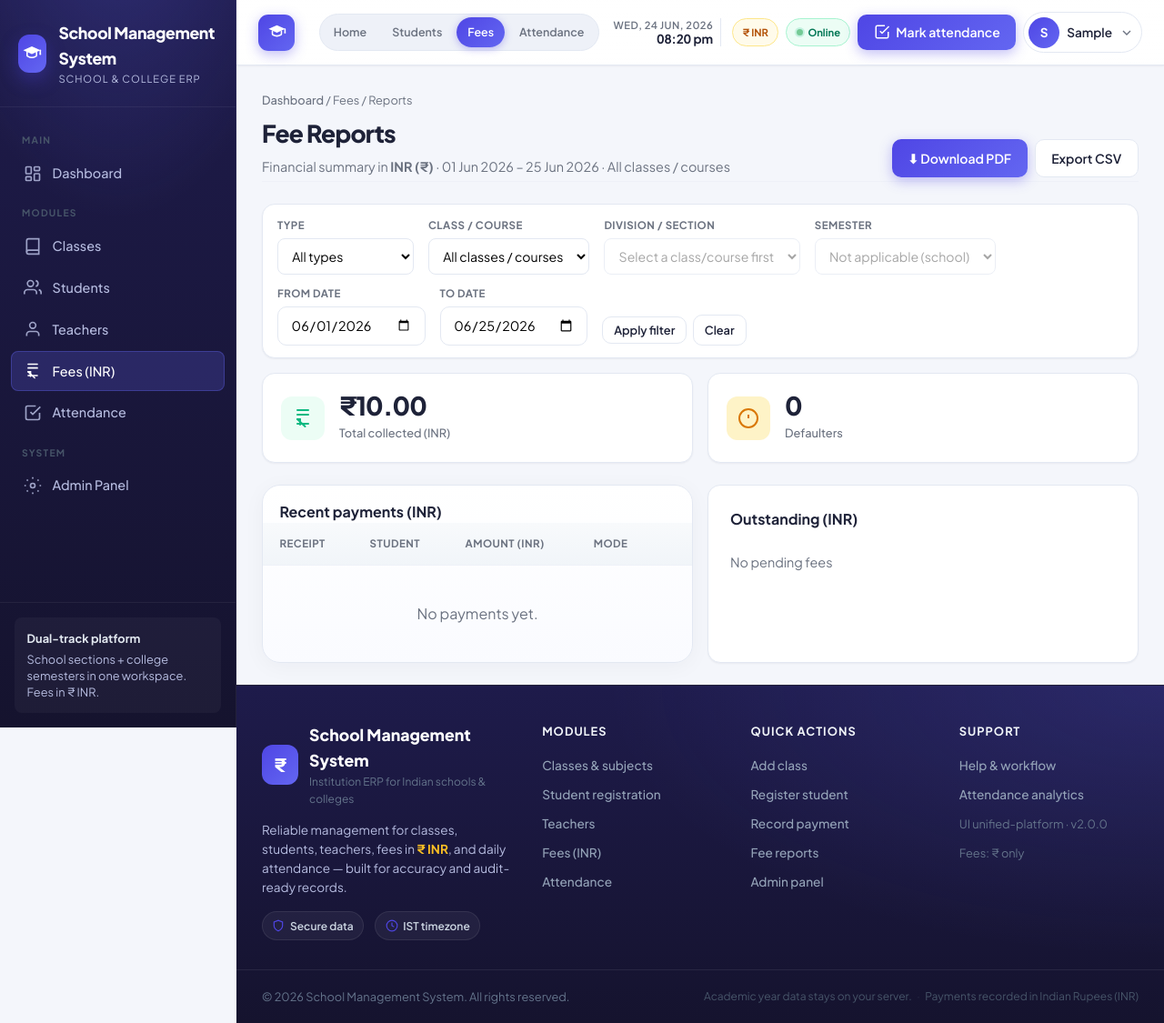
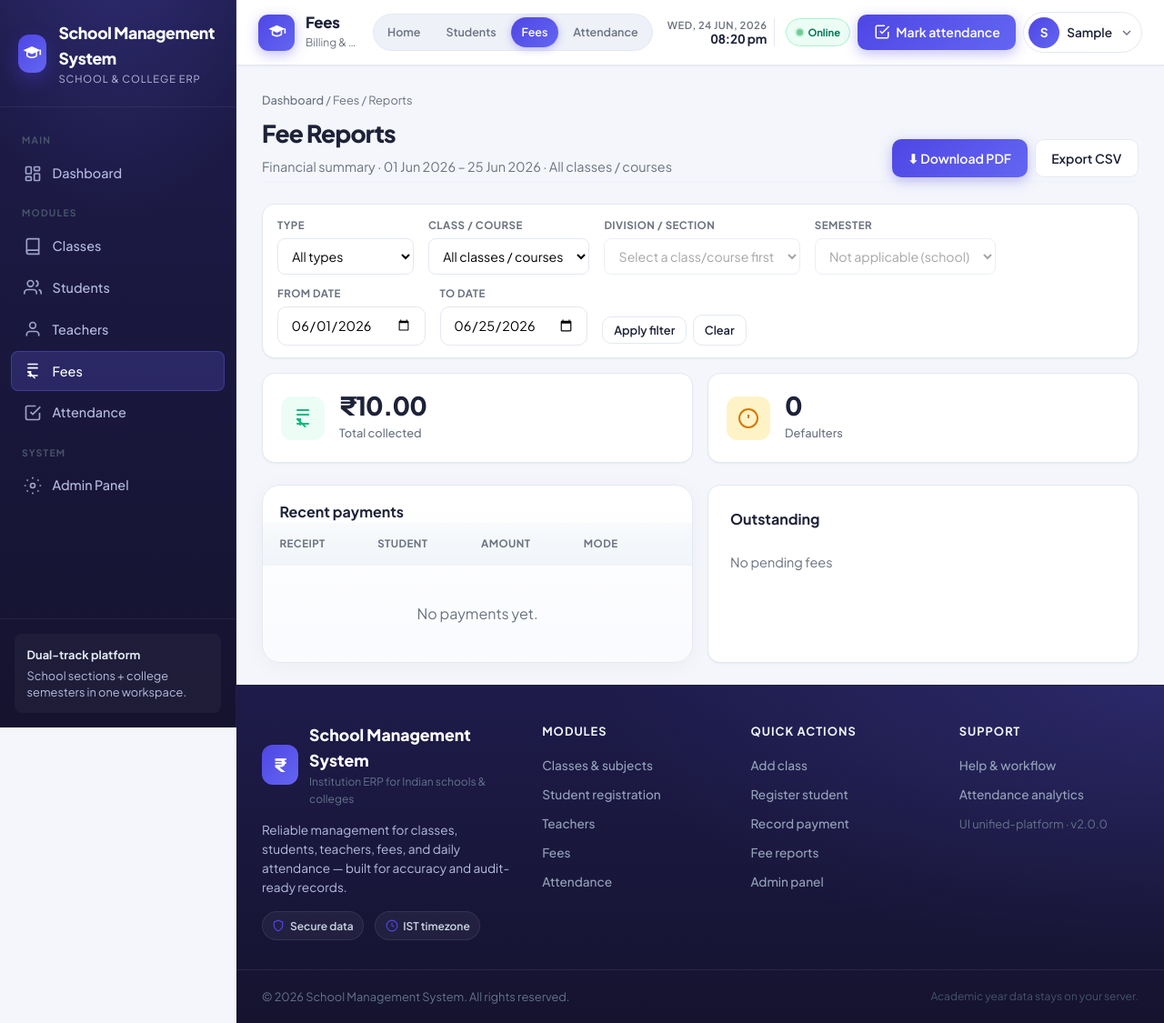
Before and after one commit to fenalisangani/school-management-system, a Django app: page /fees/reports/ in a window 1280 px wide. Shown: the whole page at 91% size. Run offline with Django 5.2, Linux system fonts and the light colour scheme; a user stored in the database is signed in; tables that the repository leaves empty hold one stand-in row (values such as "Sample post").

Commit message:
Remove Fees in INR tagline text from website UI

```diff
--- a/core/context_processors.py
+++ b/core/context_processors.py
@@ -11,7 +11,7 @@ def site_settings(request):
         '/classes/': ('Classes & Courses', 'School standards · College programs'),
         '/students/': ('Students', 'School & college enrollment'),
         '/teachers/': ('Teachers', 'Faculty & assignments'),
-        '/fees/': ('Fees', f'Billing in {getattr(settings, "CURRENCY_SYMBOL", "₹")} INR'),
+        '/fees/': ('Fees', 'Billing & payments'),
         '/attendance/': ('Attendance', 'Daily records & reports'),
         '/admin/': ('Administration', 'System configuration'),
     }
--- a/core/report_pdf.py
+++ b/core/report_pdf.py
@@ -35,7 +35,7 @@ BRAND_SURFACE = colors.HexColor('#f8fafc')
 
 LOGO_PATH = Path(settings.BASE_DIR) / 'static' / 'img' / 'pdf_logo.png'
 INSTITUTION_NAME = 'School Management System'
-INSTITUTION_TAGLINE = 'School & College ERP · Fees in INR · Attendance & Reports'
+INSTITUTION_TAGLINE = 'School & College ERP · Attendance & Reports'
 
 
 def pdf_inr(amount):
--- a/fees/forms.py
+++ b/fees/forms.py
@@ -46,10 +46,10 @@ class FeeStructureItemForm(forms.ModelForm):
         model = FeeStructureItem
         fields = ['component', 'amount', 'frequency']
         labels = {
-            'amount': 'Amount (INR)',
+            'amount': 'Amount',
         }
         help_texts = {
-            'amount': 'Enter amount in Indian Rupees (₹).',
+            'amount': 'Enter amount in ₹.',
         }
         widgets = {
             'amount': forms.NumberInput(attrs=INR_ATTRS),
@@ -64,7 +64,7 @@ class StudentFeeAssignmentForm(forms.ModelForm):
             'scholarship_notes', 'due_date',
         ]
         labels = {
-            'discount_amount': 'Discount (INR)',
+            'discount_amount': 'Discount',
         }
         help_texts = {
             'discount_amount': 'Scholarship or discount amount in ₹.',
@@ -91,11 +91,11 @@ class FeePaymentForm(forms.ModelForm):
             'installment_number', 'late_fee', 'notes',
         ]
         labels = {
-            'amount': 'Payment amount (INR)',
-            'late_fee': 'Late fee (INR)',
+            'amount': 'Payment amount',
+            'late_fee': 'Late fee',
         }
         help_texts = {
-            'amount': 'Amount received in Indian Rupees (₹).',
+            'amount': 'Amount received in ₹.',
             'late_fee': 'Optional late fee in ₹.',
         }
         widgets = {
--- a/fees/views.py
+++ b/fees/views.py
@@ -243,7 +243,7 @@ def fee_report_pdf(request):
             f'<b>Period:</b> {report_date_label(filter_form)}',
             f'<b>Scope:</b> {scope_label(filter_form)}',
         ],
-        headers=['Receipt', 'Student', 'Class', 'Amount (INR)', 'Mode', 'Paid on'],
+        headers=['Receipt', 'Student', 'Class', 'Amount', 'Mode', 'Paid on'],
         rows=payment_rows,
         summary_stats=[
             {'label': 'Total collected', 'value': pdf_inr(total_collected), 'tone': 'success'},
@@ -264,7 +264,7 @@ def fee_payments_export(request):
     writer = csv.writer(response)
     writer.writerow([
         'Receipt', 'Student ID', 'Student', 'Class', 'Structure',
-        'Amount (INR)', 'Late Fee (INR)', 'Mode', 'Paid At',
+        'Amount', 'Late fee', 'Mode', 'Paid At',
     ])
     for p in payments:
         writer.writerow([
--- a/templates/base.html
+++ b/templates/base.html
@@ -4,7 +4,7 @@
 <head>
     <meta charset="UTF-8">
     <meta name="viewport" content="width=device-width, initial-scale=1.0">
-    <meta name="description" content="School Management System — Institution ERP for classes, students, teachers, fees in INR, and attendance.">
+    <meta name="description" content="School Management System — Institution ERP for classes, students, teachers, fees, and attendance.">
     <title>{% block title %}School Management System{% endblock %}</title>
     <link rel="icon" href="{% static 'favicon.svg' %}" type="image/svg+xml">
     <link rel="preconnect" href="https://fonts.googleapis.com">
@@ -48,7 +48,7 @@
                 </a>
                 <a href="{% url 'fee_structure_list' %}" class="nav-item {% if '/fees/' in request.path %}active{% endif %}">
                     {% include 'partials/icon_inr.html' %}
-                    Fees (INR)
+                    Fees
                 </a>
                 <a href="{% url 'student_attendance_list' %}" class="nav-item {% if '/attendance/' in request.path %}active{% endif %}">
                     <svg viewBox="0 0 24 24" fill="none" stroke="currentColor" stroke-width="2"><path d="M9 11l3 3L22 4"/><path d="M21 12v7a2 2 0 01-2 2H5a2 2 0 01-2-2V5a2 2 0 012-2h11"/></svg>
@@ -65,7 +65,7 @@
             <div class="sidebar-footer">
                 <div class="sidebar-tip">
                     <strong>Dual-track platform</strong>
-                    <p>School sections + college semesters in one workspace. Fees in {{ CURRENCY_SYMBOL }} INR.</p>
+                    <p>School sections + college semesters in one workspace.</p>
                 </div>
             </div>
         </aside>
--- a/templates/fees/fee_report.html
+++ b/templates/fees/fee_report.html
@@ -8,7 +8,7 @@
 <div class="page-header">
     <div class="page-header-text">
         <h1>Fee Reports</h1>
-        <p class="page-subtitle">Financial summary in <strong>INR ({{ CURRENCY_SYMBOL }})</strong>{% if date_range_label %} · {{ date_range_label }}{% endif %}{% if scope_label %} · {{ scope_label }}{% endif %}</p>
+        <p class="page-subtitle">Financial summary{% if date_range_label %} · {{ date_range_label }}{% endif %}{% if scope_label %} · {{ scope_label }}{% endif %}</p>
     </div>
     <div class="actions">
         <a href="{% url 'fee_report_pdf' %}?{{ request.GET.urlencode }}" class="btn btn-primary">⬇ Download PDF</a>
@@ -25,7 +25,7 @@
         </div>
         <div class="stat-body">
             <span class="stat-value">{{ total_collected|inr }}</span>
-            <span class="stat-label">Total collected (INR)</span>
+            <span class="stat-label">Total collected</span>
         </div>
     </article>
     <article class="stat-card stat-amber">
@@ -41,10 +41,10 @@
 
 <div class="detail-grid">
     <div class="card" style="padding:0">
-        <h2 style="padding:1rem 1.15rem 0;margin:0;font-size:1rem">Recent payments (INR)</h2>
+        <h2 style="padding:1rem 1.15rem 0;margin:0;font-size:1rem">Recent payments</h2>
         <div class="table-scroll">
             <table class="data-table">
-                <thead><tr><th>Receipt</th><th>Student</th><th>Amount (INR)</th><th>Mode</th><th></th></tr></thead>
+                <thead><tr><th>Receipt</th><th>Student</th><th>Amount</th><th>Mode</th><th></th></tr></thead>
                 <tbody>
                     {% for p in payments %}
                     <tr>
@@ -62,7 +62,7 @@
         </div>
     </div>
     <div class="panel-card">
-        <h2>Outstanding (INR)</h2>
+        <h2>Outstanding</h2>
         <ul class="list-plain">
             {% for d in defaulters %}
             <li>{{ d.student }} — balance <strong>{{ d.balance|inr }}</strong></li>
--- a/templates/fees/fee_structure_list.html
+++ b/templates/fees/fee_structure_list.html
@@ -8,7 +8,7 @@
 <div class="page-header">
     <div class="page-header-text">
         <h1>Fee Structures</h1>
-        <p class="page-subtitle">All amounts in <strong>INR ({{ CURRENCY_SYMBOL }})</strong> — Indian Rupees</p>
+        <p class="page-subtitle">Fee structures and component amounts</p>
     </div>
     <div class="actions">
         <a href="{% url 'fee_structure_create' %}" class="btn btn-primary">+ New Structure</a>
@@ -28,7 +28,7 @@
 <div class="card">
     <div class="table-scroll">
         <table class="data-table">
-            <thead><tr><th>ID</th><th>Class</th><th>Year</th><th>Category</th><th>Components</th><th>Total (INR)</th><th>Actions</th></tr></thead>
+            <thead><tr><th>ID</th><th>Class</th><th>Year</th><th>Category</th><th>Components</th><th>Total</th><th>Actions</th></tr></thead>
             <tbody>
                 {% for fs in structures %}
                 <tr>
--- a/templates/form.html
+++ b/templates/form.html
@@ -32,7 +32,7 @@
         {% endfor %}
 
         {% if formset %}
-        <h2 class="form-section-title">Fee components (amounts in INR ₹)</h2>
+        <h2 class="form-section-title">Fee components</h2>
         {{ formset.management_form }}
         <div id="fee-items" class="formset-grid">
             {% for item_form in formset %}
--- a/templates/partials/site_footer.html
+++ b/templates/partials/site_footer.html
@@ -9,7 +9,7 @@
                 </div>
             </div>
             <p class="footer-about">
-                Reliable management for classes, students, teachers, fees in <strong>{{ CURRENCY_SYMBOL }} {{ CURRENCY_CODE }}</strong>, and daily attendance — built for accuracy and audit-ready records.
+                Reliable management for classes, students, teachers, fees, and daily attendance — built for accuracy and audit-ready records.
             </p>
             <div class="footer-trust">
                 <span class="footer-trust-item">
@@ -29,7 +29,7 @@
                 <li><a href="{% url 'class_list' %}">Classes & subjects</a></li>
                 <li><a href="{% url 'student_list' %}">Student registration</a></li>
                 <li><a href="{% url 'teacher_list' %}">Teachers</a></li>
-                <li><a href="{% url 'fee_structure_list' %}">Fees (INR)</a></li>
+                <li><a href="{% url 'fee_structure_list' %}">Fees</a></li>
                 <li><a href="{% url 'student_attendance_list' %}">Attendance</a></li>
             </ul>
         </div>
@@ -51,7 +51,6 @@
                 <li><a href="{% url 'dashboard' %}">Help & workflow</a></li>
                 <li><a href="{% url 'attendance_report' %}">Attendance analytics</a></li>
                 <li><span class="footer-muted">UI {{ ui_version }} · v{{ app_version }}</span></li>
-                <li><span class="footer-muted">Fees: {{ CURRENCY_SYMBOL }} only</span></li>
             </ul>
         </div>
     </div>
@@ -62,8 +61,6 @@
         </p>
         <p class="footer-legal">
             <span>Academic year data stays on your server.</span>
-            <span class="footer-sep">·</span>
-            <span>Payments recorded in Indian Rupees (INR)</span>
         </p>
     </div>
 </footer>
--- a/templates/partials/site_header.html
+++ b/templates/partials/site_header.html
@@ -26,7 +26,6 @@
             <span class="header-date" id="headerDate">{{ header_date }}</span>
             <span class="header-time" id="headerTime">{{ header_time }}</span>
         </div>
-        <span class="header-chip header-chip-inr" title="All fees in Indian Rupees">{{ CURRENCY_SYMBOL }} INR</span>
         <span class="header-chip header-chip-status" title="System operational">
             <span class="status-dot" aria-hidden="true"></span> Online
         </span>
--- a/templates/registration/login.html
+++ b/templates/registration/login.html
@@ -18,7 +18,7 @@
             <div class="auth-showcase-inner">
                 <div class="auth-logo auth-logo-lg">{% include 'partials/logo.html' %}</div>
                 <h2>School &amp; College<br><span class="gradient-text">Management Platform</span></h2>
-                <p>One advanced workspace for classes, courses, semesters, fees in ₹ INR, and attendance.</p>
+                <p>One advanced workspace for classes, courses, semesters, fees, and attendance.</p>
                 <ul class="auth-feature-list">
                     <li>School — Class · Division · Attendance</li>
                     <li>College — Course · Semester · Division</li>
```
Also changed, not shown: scripts/make_lockscreen_wallpaper.py (added, +65 -0 lines), scripts/test_tunnel_login.py (added, +23 -0 lines), templates/dashboard.html (+4 -4 lines), templates/fees/student_fee_list.html (+4 -4 lines).
